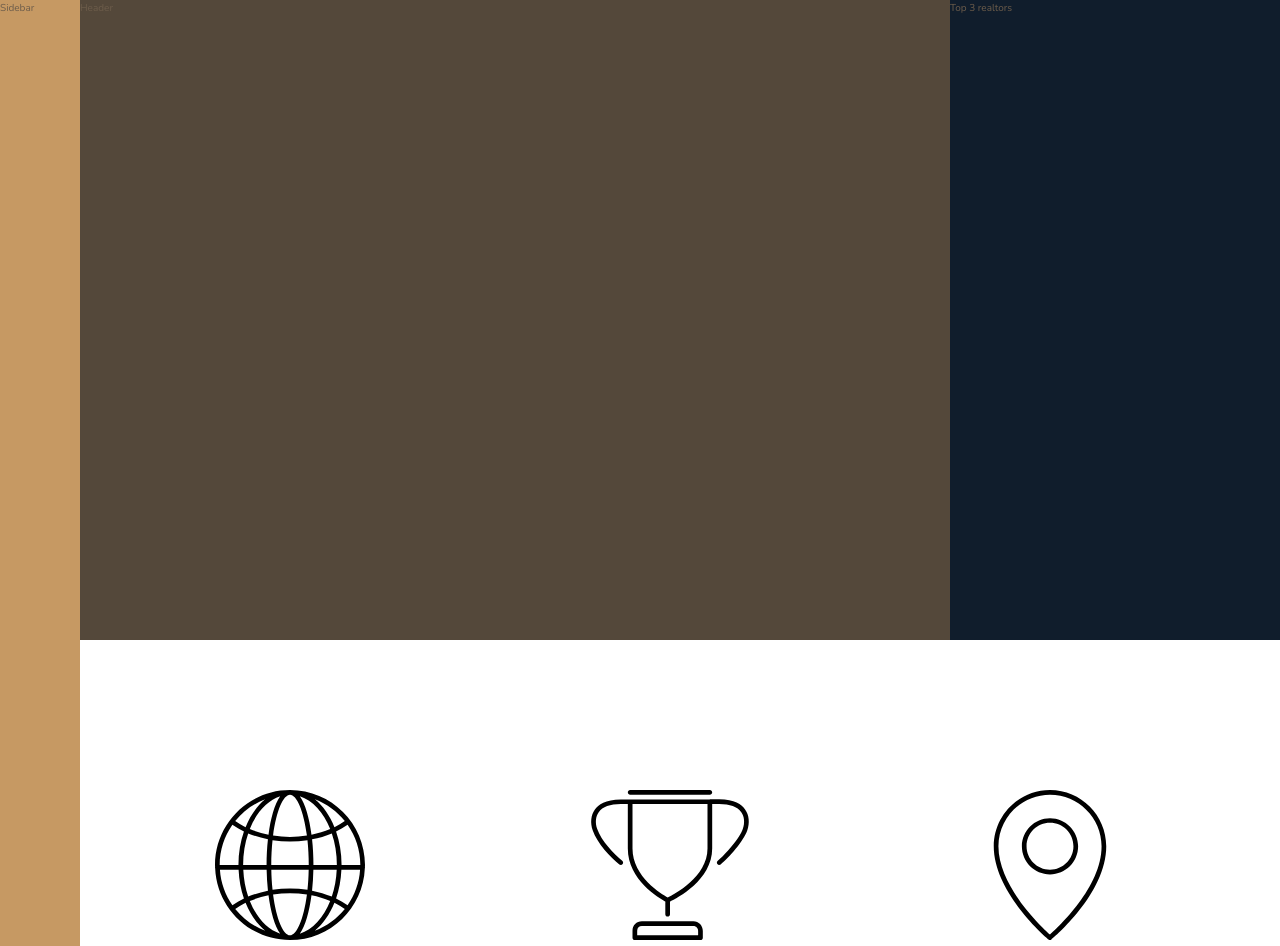
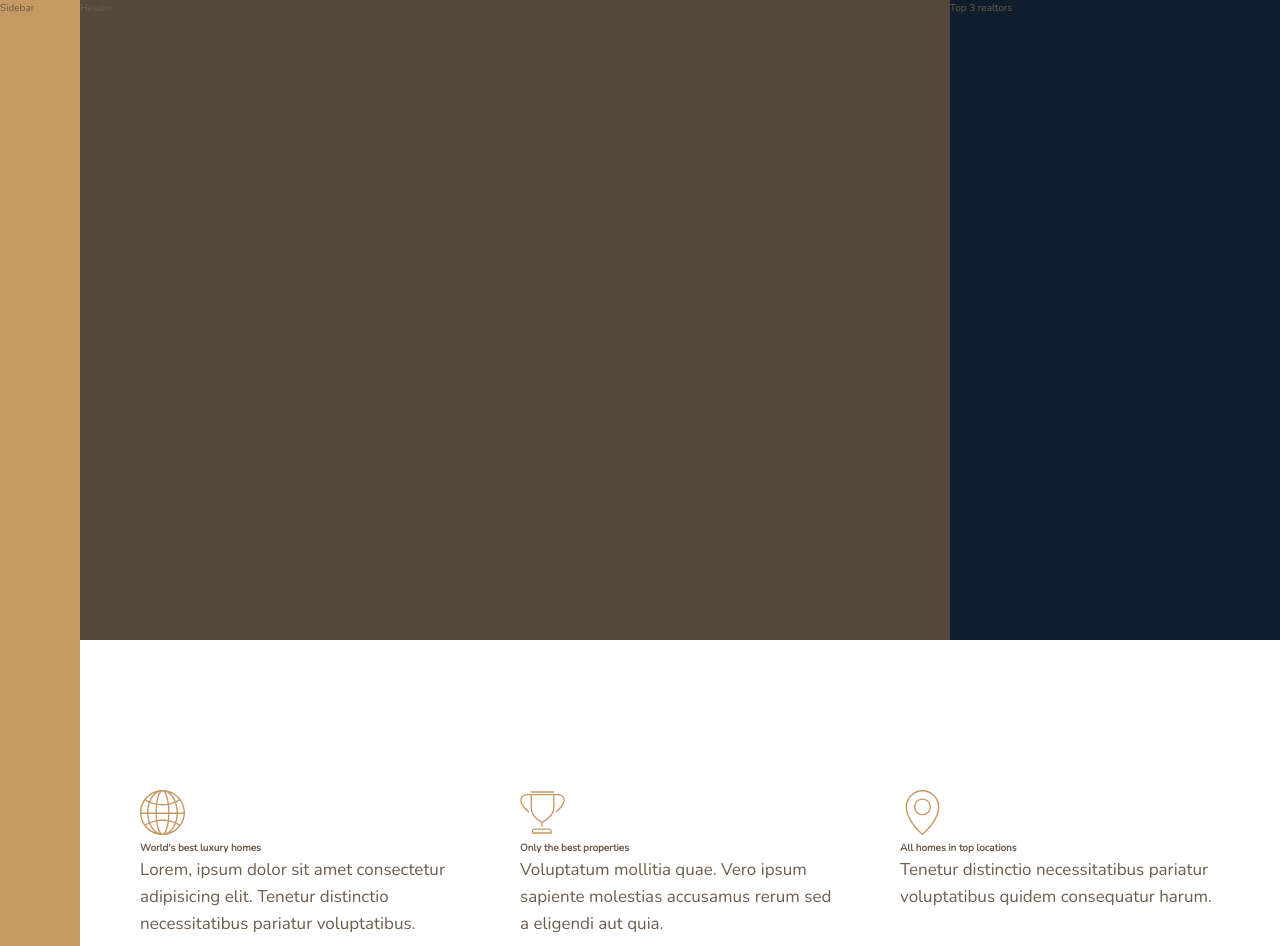
Before and after one commit to ESSODillon/Nexter, a website: page index.html in a window 1280 px wide. Shown: the top 946 px of the page. Drawn offline with nearby package versions, Linux system fonts and the light colour scheme.

Commit message:
Random night time update

```diff
--- a/sass/_features.scss
+++ b/sass/_features.scss
@@ -6,3 +6,15 @@
   grid-template-columns: repeat(3, 1fr);
   grid-gap: 6rem;
 }
+
+.feature {
+  &__icon {
+    fill: $color-primary;
+    width: 4.5rem;
+    height: 4.5rem;
+  }
+
+  &__text {
+    font-size: 1.7rem;
+  }
+}
--- a/sass/_typography.scss
+++ b/sass/_typography.scss
@@ -0,0 +1,11 @@
+.heading-1 {
+}
+
+.heading-2 {
+}
+
+.heading-3 {
+}
+
+.heading-4 {
+}
```
Also changed, not shown: css/style.css.
